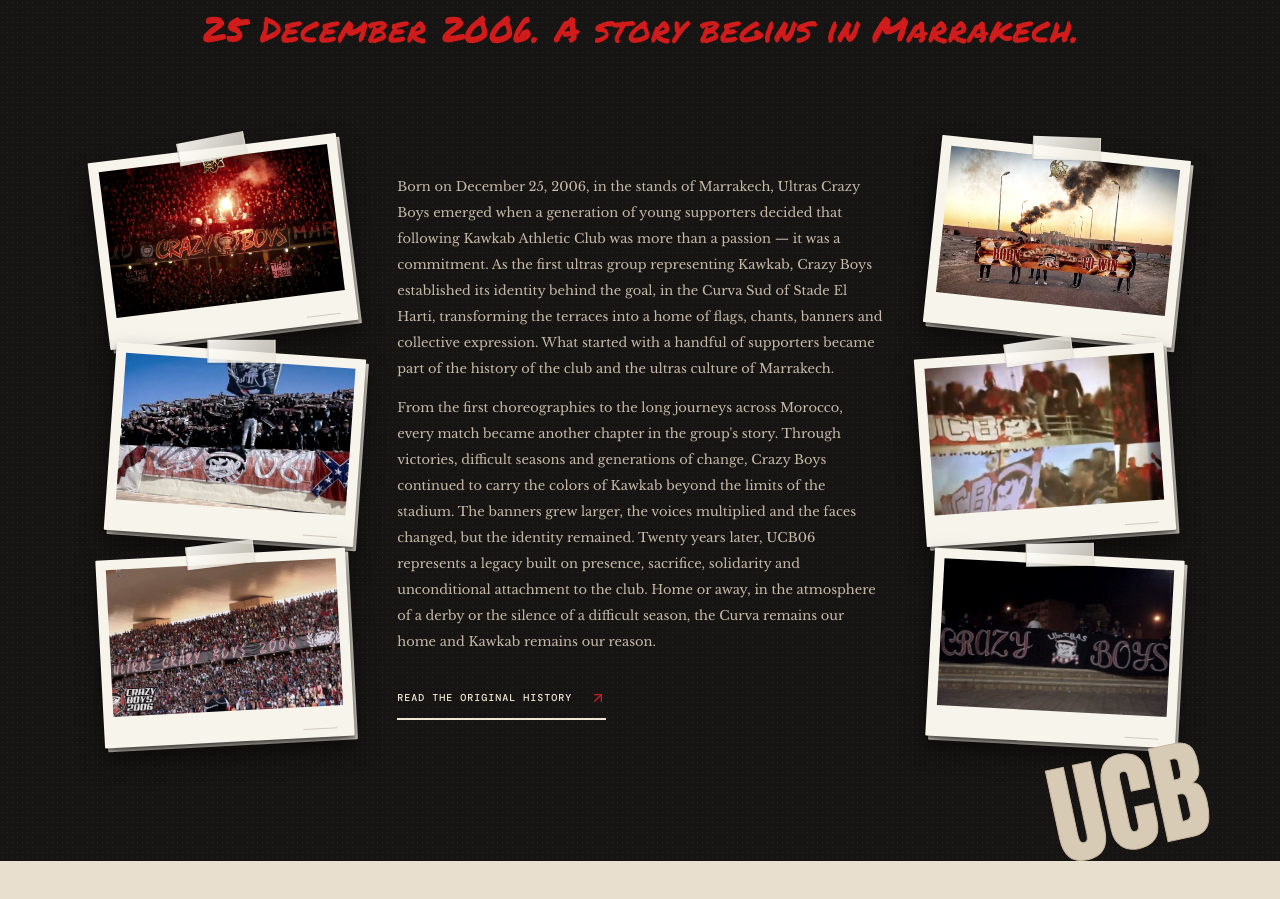
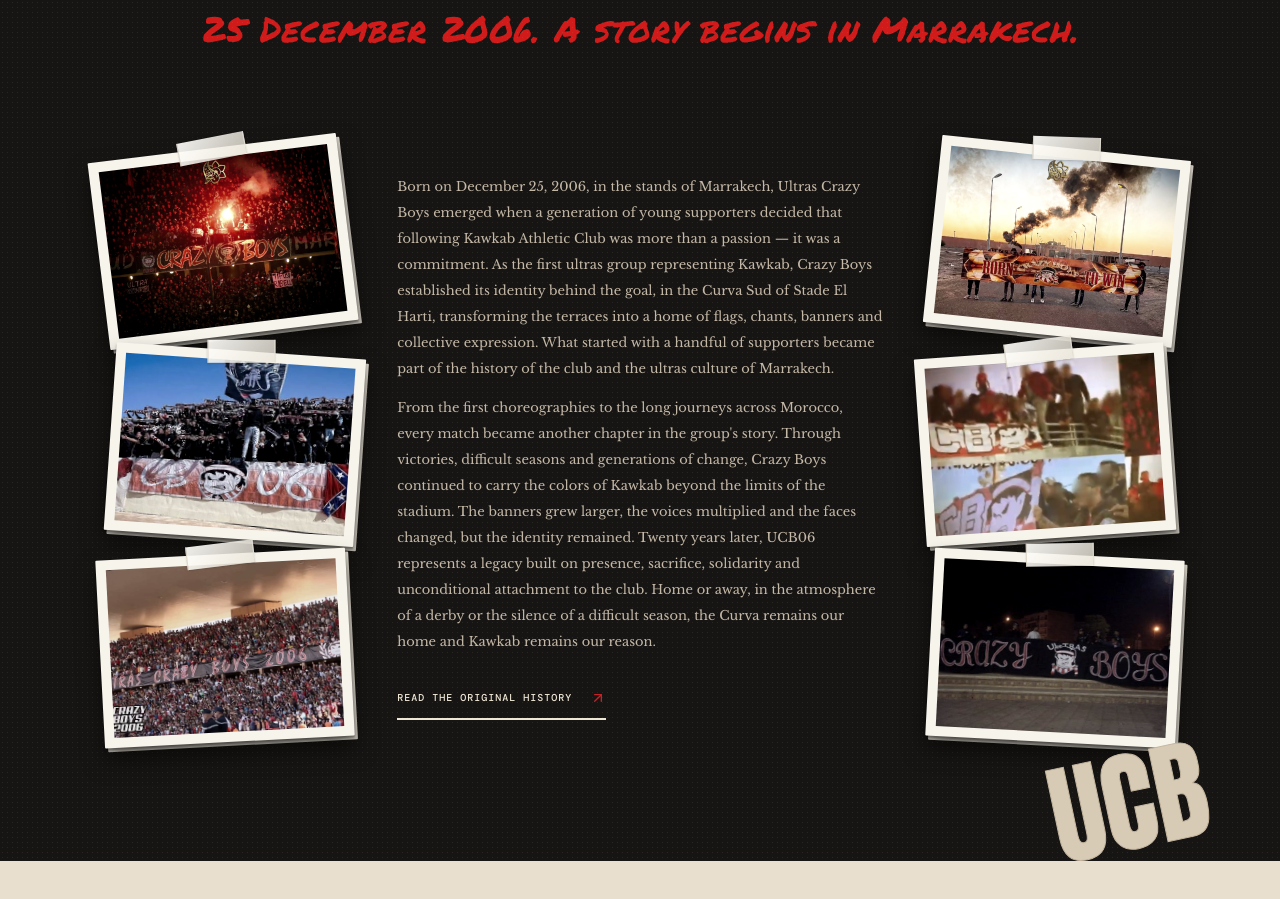
Before and after one commit to aouidate47/ucb06, a Next.js app: page / in a window 1280 px wide. Shown: the part 900-1799 px from the top of the page. Built offline with nearby package versions, Linux system fonts and the light colour scheme.

Commit message:
Remove empty number strip from Story photo covers

```diff
--- a/app/globals.css
+++ b/app/globals.css
@@ -985,9 +985,9 @@ main > section + footer {
 }
 .manifesto .cover-slot img{
   z-index:0;
-  inset:10px 10px 31px;
+  inset:10px;
   width:calc(100% - 20px);
-  height:calc(100% - 41px);
+  height:calc(100% - 20px);
   object-fit:cover;
   filter:grayscale(.18) contrast(1.06) saturate(.82);
   transition:transform .5s ease,filter .4s ease;
@@ -1011,18 +1011,7 @@ main > section + footer {
   box-shadow:0 1px 2px #0002;
   pointer-events:none;
 }
-.manifesto .cover-slot:after{
-  content:"";
-  position:absolute;
-  z-index:3;
-  inset:auto 17px 8px auto;
-  width:34px;
-  height:1px;
-  border:0;
-  background:#c9c0b2;
-  opacity:.8;
-  pointer-events:none;
-}
+.manifesto .cover-slot:after{display:none;}
 .manifesto .cover-index{
   z-index:2;
   top:auto;
@@ -1041,7 +1030,7 @@ main > section + footer {
 @media(max-width:800px){
   .manifesto .cover-stack{gap:22px}
   .manifesto .cover-slot{box-shadow:0 2px 2px #0005,0 9px 16px #0008,2px 3px 0 #d8d2c7}
-  .manifesto .cover-slot img{inset:8px 8px 27px;width:calc(100% - 16px);height:calc(100% - 35px)}
+  .manifesto .cover-slot img{inset:8px;width:calc(100% - 16px);height:calc(100% - 16px)}
   .manifesto .cover-slot:before{top:-9px;width:54px;height:19px}
   .manifesto .cover-index{right:11px;bottom:7px;font-size:8px}
 }
```
